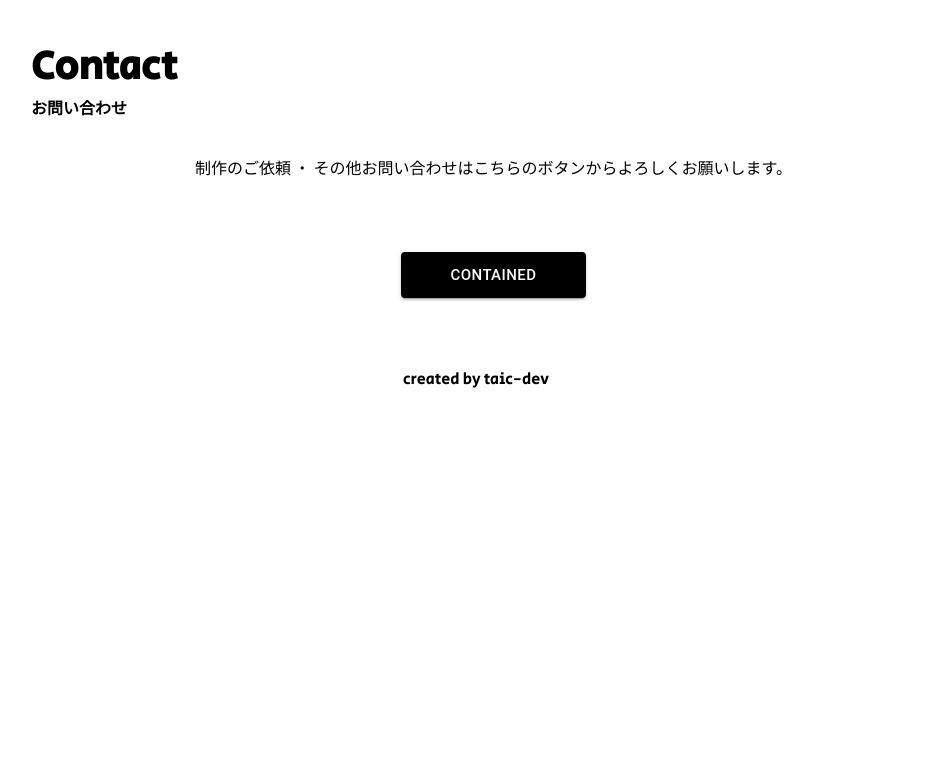
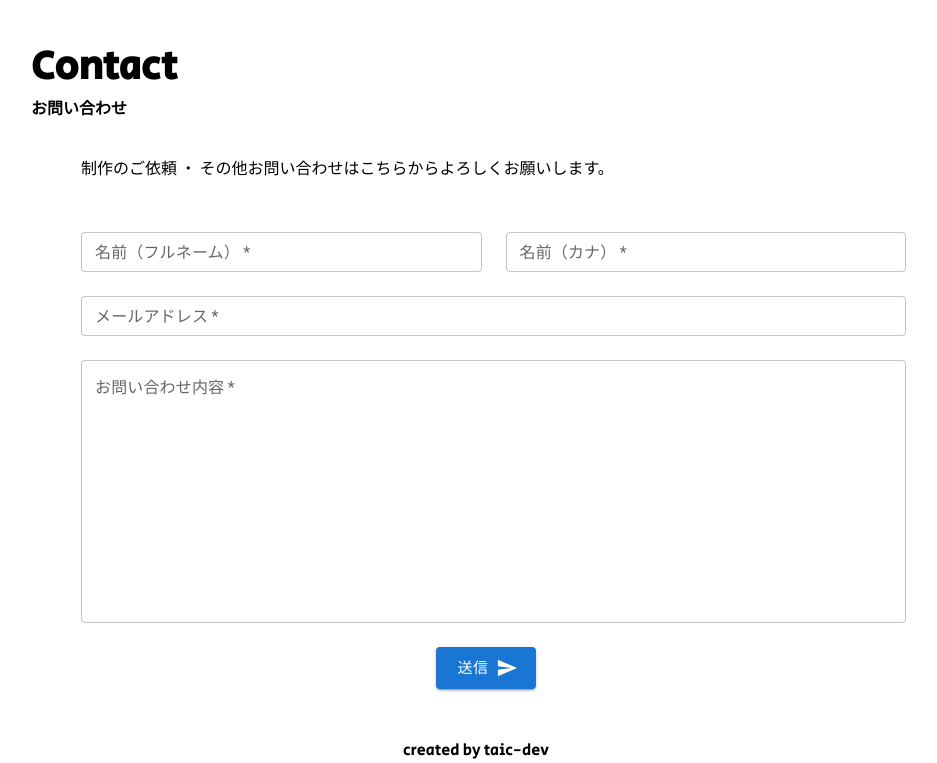
Before and after one commit to taic-dev/myPortfolio, a Gatsby site: page / in a window 1280 px wide. Shown: the part 8096-8859 px from the top of the page, without its empty margins (319-1256 px from the left). Before the commit the page ends 8488 px from the top, so only its background shows below. Built offline with nearby package versions, Linux system fonts and the light colour scheme; Gatsby itself is replaced by a stand-in of ours.

Commit message:
getformを使用したフォームの作成

```diff
--- a/src/components/templates/contact.js
+++ b/src/components/templates/contact.js
@@ -1,6 +1,8 @@
 import * as React from "react";
-import Button from '@mui/material/Button';
+import Button from "@mui/material/Button";
 import * as Styles from "../../styles/sass/module/_contact.module.scss";
+import { TextField, Box, Grid } from "@mui/material";
+import SendIcon from '@mui/icons-material/Send';
 
 const Contact = () => {
   return (
@@ -12,10 +14,78 @@ const Contact = () => {
       <div className="content">
         <p className={Styles.contact__text}>
           制作のご依頼 ・
-          その他お問い合わせはこちらのボタンからよろしくお願いします。
+          その他お問い合わせはこちらからよろしくお願いします。
         </p>
-        <div className={Styles.contact__btn}>
-          <Button variant="contained" href="https://forms.gle/B4Hvpu27CMznz9VQA" target="_blank">Contained</Button>
+        <div className={Styles.contact__wrapper}>
+          <form
+            action="https://getform.io/f/73114a8e-cce7-4f9c-bd83-02f42b8339e7"
+            method="POST"
+          >
+            <Box sx={{ flexGrow: 1 }}>
+              <Grid container spacing={3}>
+                <Grid item xs={6} md={6}>
+                  <div className={Styles.contact__group}>
+                    <TextField
+                      id="outlined-basic"
+                      name="name"
+                      type="text"
+                      label="名前（フルネーム）"
+                      variant="outlined"
+                      size="small"
+                      required
+                    />
+                  </div>
+                </Grid>
+                <Grid item xs={6} md={6}>
+                  <div className={Styles.contact__group}>
+                    <TextField
+                      id="outlined-basic"
+                      name="kana"
+                      type="text"
+                      label="名前（カナ）"
+                      variant="outlined"
+                      size="small"
+                      required
+                    />
+                  </div>
+                </Grid>
+                <Grid item xs={12} md={12}>
+                  <div className={Styles.contact__group}>
+                    <TextField
+                      id="outlined-basic"
+                      name="mail"
+                      type="mail"
+                      label="メールアドレス"
+                      variant="outlined"
+                      size="small"
+                      required
+                    />
+                  </div>
+                </Grid>
+                <Grid item xs={12} md={12}>
+                  <div className={Styles.contact__group}>
+                    <TextField
+                      id="outlined-basic"
+                      name="textarea"
+                      type="textarea"
+                      label="お問い合わせ内容"
+                      variant="outlined"
+                      rows={10}
+                      multiline
+                      required
+                    />
+                  </div>
+                </Grid>
+                <Grid item xs={12} md={12}>
+                  <div className={Styles.contact__btn}>
+                    <Button type="submit" size="large" variant="contained" endIcon={<SendIcon />}>
+                      送信
+                    </Button>
+                  </div>
+                </Grid>
+              </Grid>
+            </Box>
+          </form>
         </div>
       </div>
     </section>
--- a/src/styles/sass/module/_contact.module.scss
+++ b/src/styles/sass/module/_contact.module.scss
@@ -1,11 +1,25 @@
 .contact {
   &__text {
+    margin-bottom: 50px;
     margin-right: 15px;
-    text-align: center;
+  }
+
+  &__wrapper {
+    max-width: 100%;
+
+    form{
+        margin-right: 15px;
+    }
+  }
+
+  &__group {
+    display: flex;
+    flex-direction: column;
   }
 
   &__btn {
     margin-right: 15px;
+    text-align: center;
     a {
       display: block;
       width: fit-content;
```
